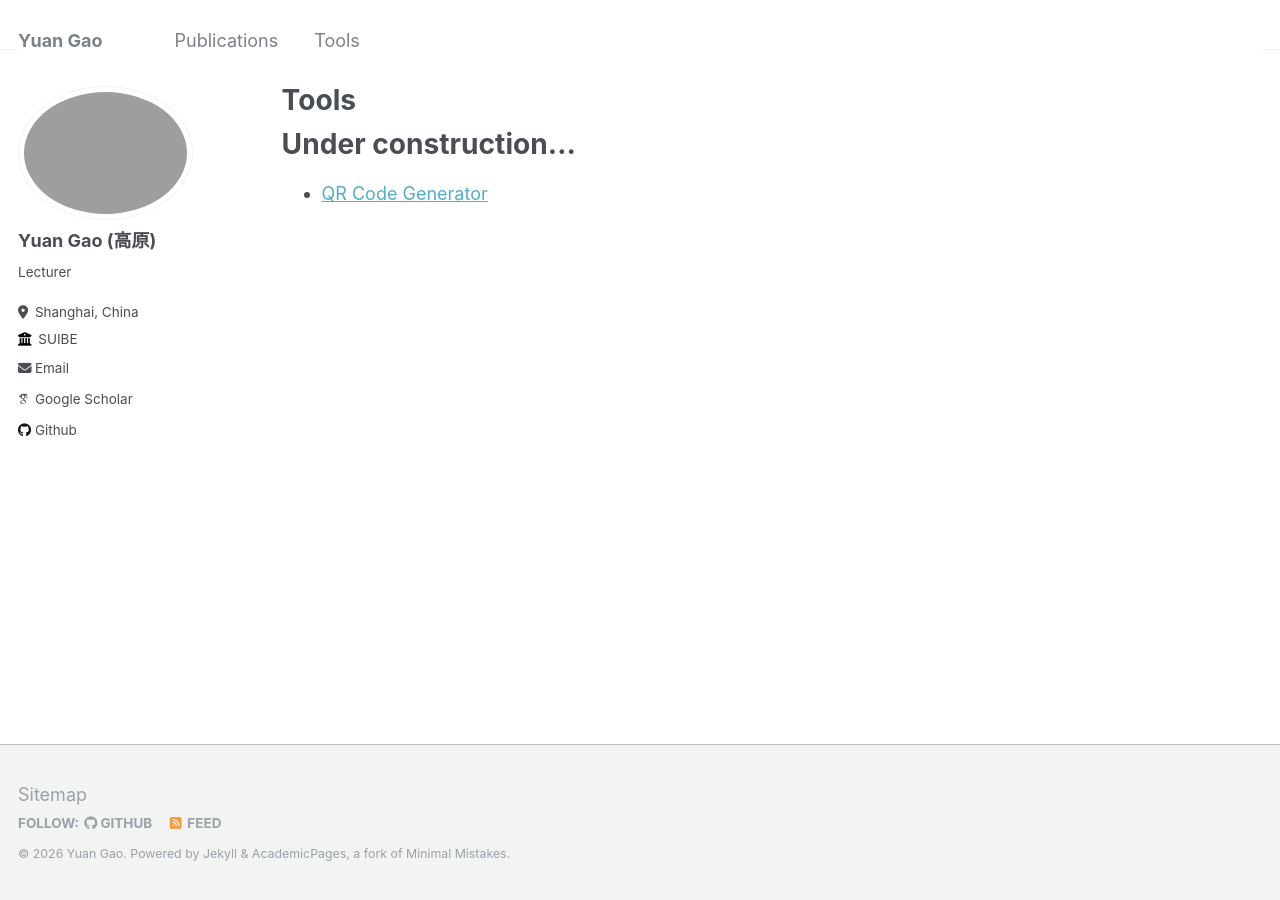
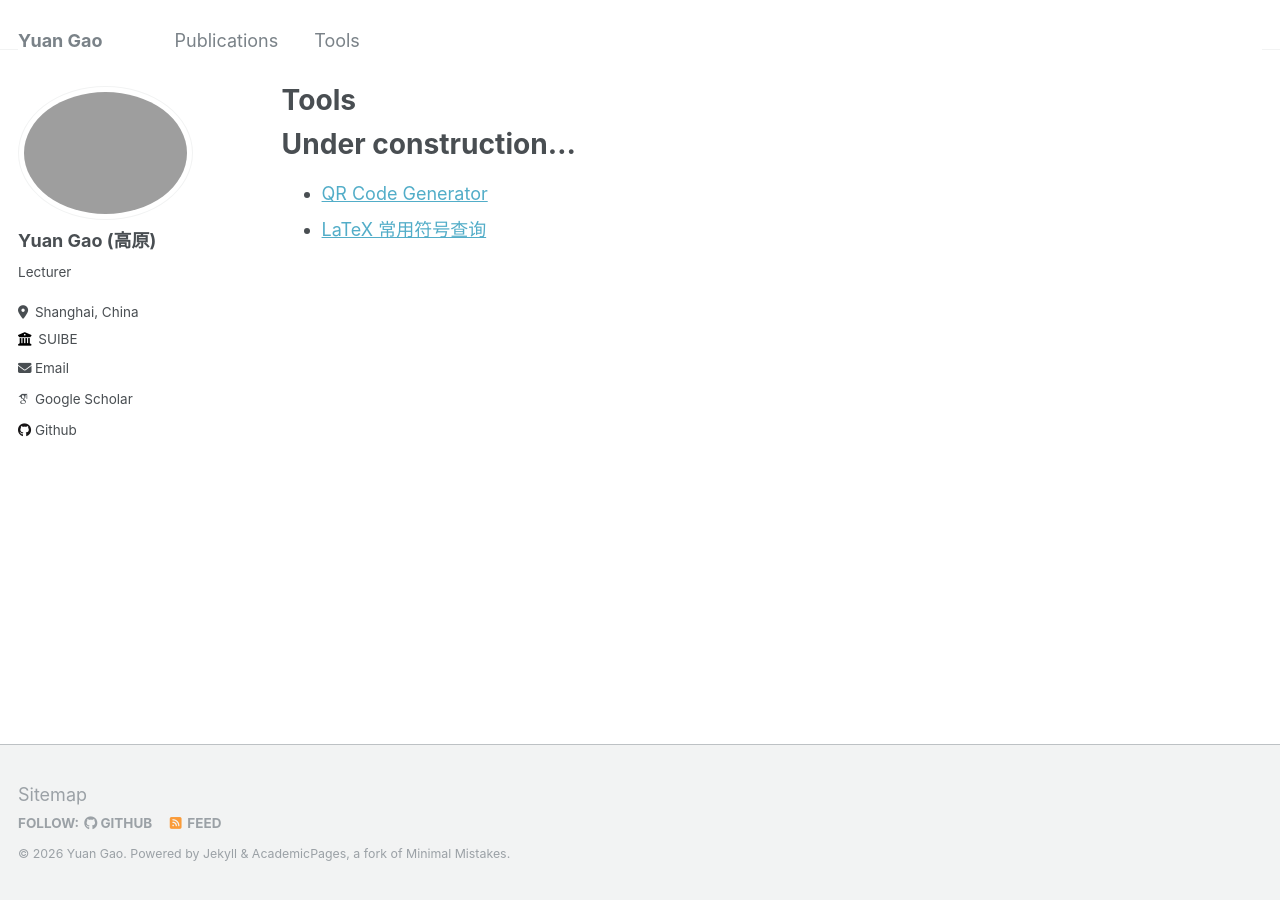
Before and after one commit to YannEmiya/YannEmiya.github.io, a Jekyll site: the page built from _pages/tools.md, in a window 1280 px wide. Built offline with Jekyll 4.4.1, drawn with Linux system fonts in a browser that asks for light colours; some web fonts are replaced.

Commit message:
Add LaTeX symbols reference

```diff
--- a/_pages/tools.md
+++ b/_pages/tools.md
@@ -7,3 +7,4 @@ author_profile: true
 # Under construction...
 
 * [QR Code Generator](../tools/QR.html)
+* [LaTeX 常用符号查询](../files/latex-symbols-statistics.pdf)
```
Also changed, not shown: 2 other files.
